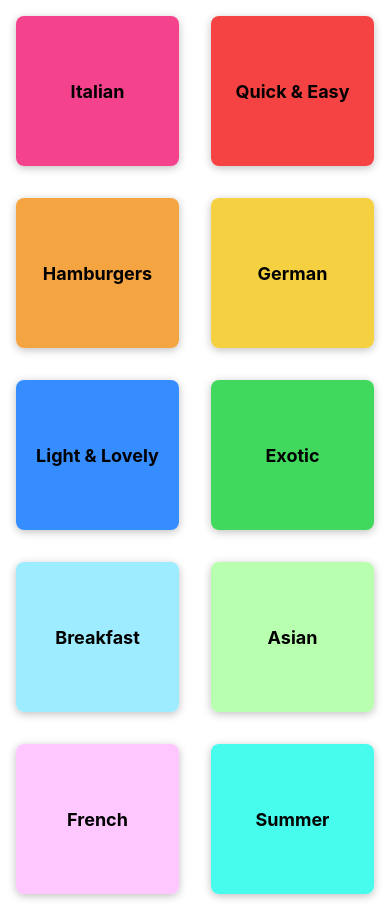
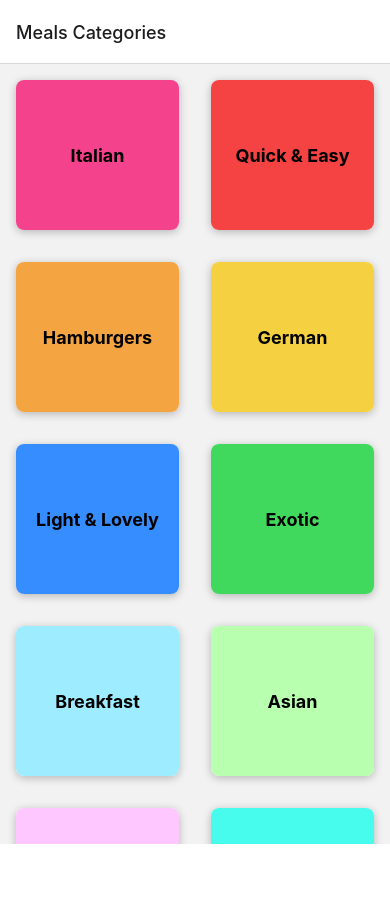
Before and after one commit to ghidalg0/MealNav, a React Native app: screen / in a window 390 px wide. After the commit the page ends 844 px from the top, so only its background shows below. Built offline with nearby package versions, Linux system fonts and the light colour scheme.

Commit message:
set up for RN Navigation with Expo

```diff
--- a/App.js
+++ b/App.js
@@ -1,14 +1,26 @@
 import { StatusBar } from 'expo-status-bar';
-import { SafeAreaView, StyleSheet, Text, View } from 'react-native';
+import { StyleSheet, Text, View } from 'react-native';
+import { NavigationContainer } from '@react-navigation/native';
+import { createNativeStackNavigator } from '@react-navigation/native-stack';
+
 import { CategoriesScreen } from './screens/CategoriesScreen';
+
+const Stack = createNativeStackNavigator();
+
+
 
 export default function App() {
   return (
     <>
-    <SafeAreaView>
-      <StatusBar style="light" />
-      <CategoriesScreen />
-    </SafeAreaView>
+    <StatusBar style="dark" />
+    <NavigationContainer>
+        <Stack.Navigator>
+          <Stack.Screen
+            name="Meals Categories"
+            component={CategoriesScreen}
+          />
+        </Stack.Navigator>
+    </NavigationContainer>
     </>
   );
 }
--- a/package.json
+++ b/package.json
@@ -10,11 +10,15 @@
     "eject": "expo eject"
   },
   "dependencies": {
+    "@react-navigation/native": "^6.0.11",
+    "@react-navigation/native-stack": "^6.7.0",
     "expo": "~45.0.0",
     "expo-status-bar": "~1.3.0",
     "react": "17.0.2",
     "react-dom": "17.0.2",
     "react-native": "0.68.2",
+    "react-native-safe-area-context": "4.2.4",
+    "react-native-screens": "~3.11.1",
     "react-native-web": "0.17.7"
   },
   "devDependencies": {
```
Also changed, not shown: 1 other file (tests, documents, lock files or other folders).
